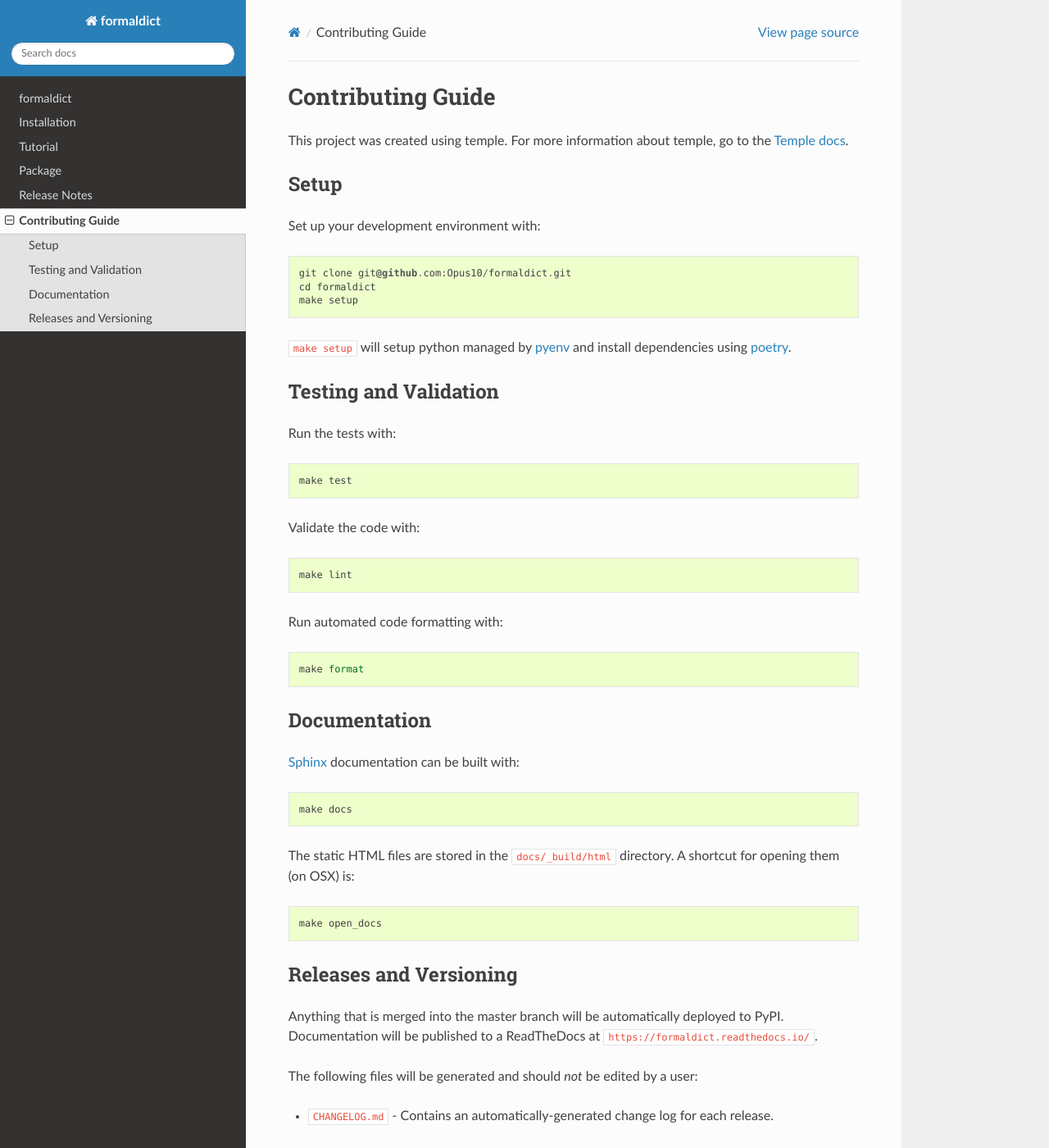
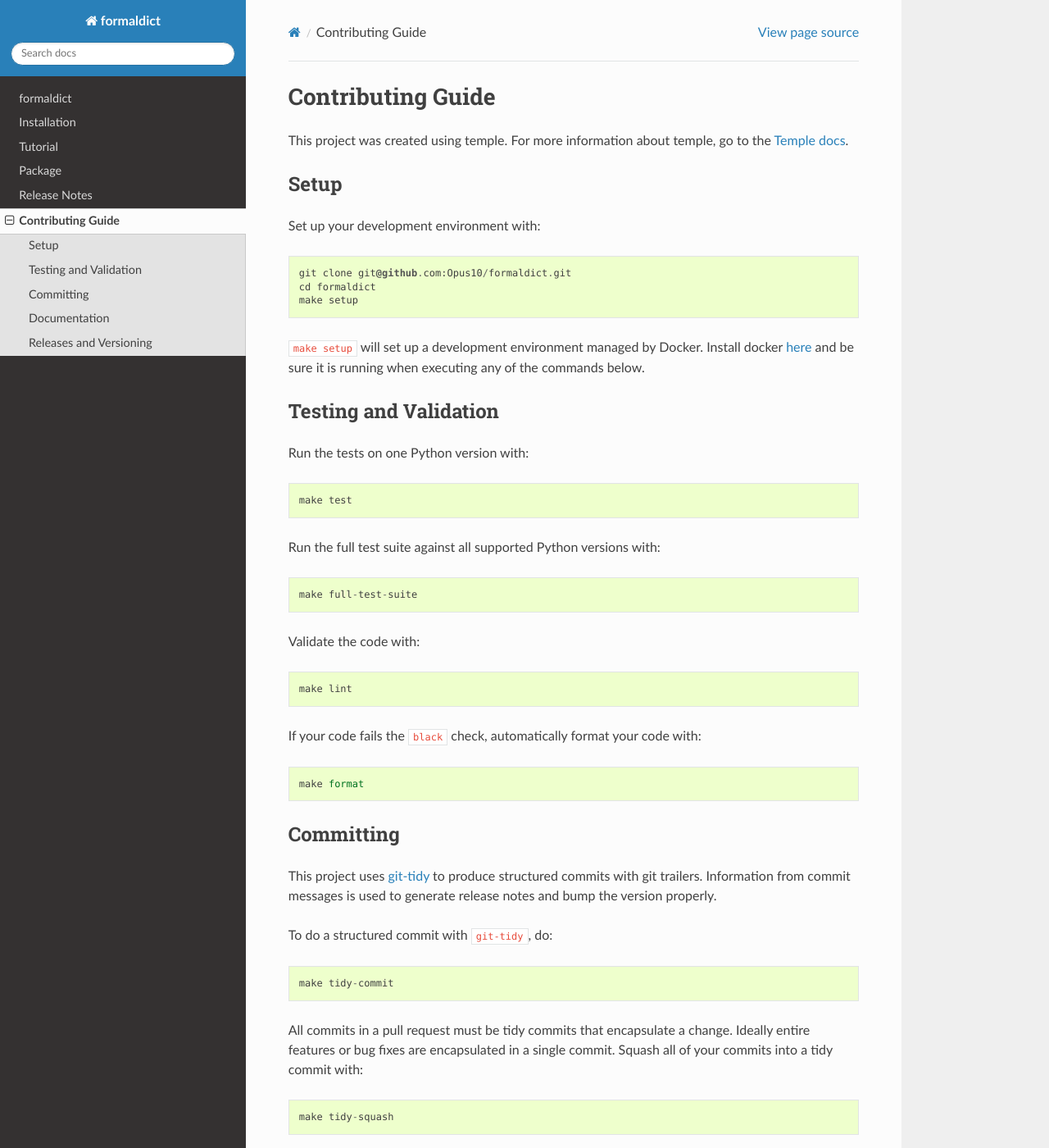
Before and after one commit to Opus10/formaldict, a Sphinx documentation site: the page built from docs/contributing.rst, in a window 1280 px wide and 1400 px high. Shown: the whole window at 82% size. Built offline with Sphinx 7.4.7 and the Read the Docs theme 2.0.0, drawn with Linux system fonts in a browser that asks for light colours; some of the changed text lies outside the part shown.

Commit message:
Updates with the latest version of the template
Type: trivial

```diff
--- a/CONTRIBUTING.rst
+++ b/CONTRIBUTING.rst
@@ -14,24 +14,53 @@ Set up your development environment with::
     cd formaldict
     make setup
 
-``make setup`` will setup python managed by
-`pyenv <https://github.com/yyuu/pyenv>`_ and install dependencies using
-`poetry <https://poetry.eustace.io/>`_.
+``make setup`` will set up a development environment managed by Docker.
+Install docker `here <https://www.docker.com/get-started>`_ and be sure
+it is running when executing any of the commands below.
 
 Testing and Validation
 ~~~~~~~~~~~~~~~~~~~~~~
 
-Run the tests with::
+Run the tests on one Python version with::
 
     make test
+
+Run the full test suite against all supported Python versions with::
+
+    make full-test-suite
 
 Validate the code with::
 
     make lint
 
-Run automated code formatting with::
+If your code fails the ``black`` check, automatically format your code with::
 
     make format
+
+Committing
+~~~~~~~~~~
+
+This project uses `git-tidy <https://github.com/Opus10/git-tidy>`_ to produce structured
+commits with git trailers. Information from commit messages is used to generate release
+notes and bump the version properly.
+
+To do a structured commit with ``git-tidy``, do::
+
+    make tidy-commit
+
+All commits in a pull request must be tidy commits that encapsulate a
+change. Ideally entire features or bug fixes are encapsulated in a
+single commit. Squash all of your commits into a tidy commit with::
+
+    make tidy-squash
+
+To check if your commits pass linting, do::
+
+    make tidy-lint
+
+Note, the above command lints every commit since branching from master.
+You can also run ``make shell`` and run ``git tidy`` commands inside
+the docker environment to do other flavors of ``git tidy`` commands.
 
 Documentation
 ~~~~~~~~~~~~~
@@ -43,7 +72,7 @@ Documentation
 The static HTML files are stored in the ``docs/_build/html`` directory.
 A shortcut for opening them (on OSX) is::
 
-    make open_docs
+    make open-docs
 
 Releases and Versioning
 ~~~~~~~~~~~~~~~~~~~~~~~
--- a/devops.py
+++ b/devops.py
@@ -98,7 +98,7 @@ def _find_sem_ver_update():
 def _update_package_version():
     """Apply semantic versioning to package based on git commit messages"""
     # Obtain the current version
-    old_version = _shell_stdout('make version')
+    old_version = _shell_stdout("poetry version | rev | cut -f 1 -d' ' | rev")
     if old_version == '0.0.0':
         old_version = ''
     latest_tag = _find_latest_tag()
@@ -114,7 +114,7 @@ def _update_package_version():
     _shell(f'poetry version {sem_ver}')
 
     # Get the new version
-    new_version = _shell_stdout('make version')
+    new_version = _shell_stdout("poetry version | rev | cut -f 1 -d' ' | rev")
 
     if new_version == old_version:
         raise RuntimeError(
--- a/docs/conf.py
+++ b/docs/conf.py
@@ -68,7 +68,7 @@ default_role = 'any'
 
 # General information about the project.
 project = u'formaldict'
-copyright = u'2021, Opus 10'
+copyright = u'2022, Opus 10'
 author = u'Opus 10 Engineering'
 
 # The version info for the project you're documenting, acts as replacement for
--- a/temple.yaml
+++ b/temple.yaml
@@ -1,7 +1,7 @@
 _extensions:
 - jinja2_time.TimeExtension
 _template: git@github.com:Opus10/public-python-library-template.git
-_version: 6cdba394e407a166f9d78a0a9c923d701a1d6a7d
+_version: c4d41ca502f1d38a21a35256f5e8e1327a2a68af
 module_name: formaldict
 repo_name: formaldict
 short_description: Formal structured dictionaries parsed from a schema
```
Also changed, not shown: pyproject.toml (+17 -19 lines), .pre-commit-config.yaml (deleted), 5 other files.
